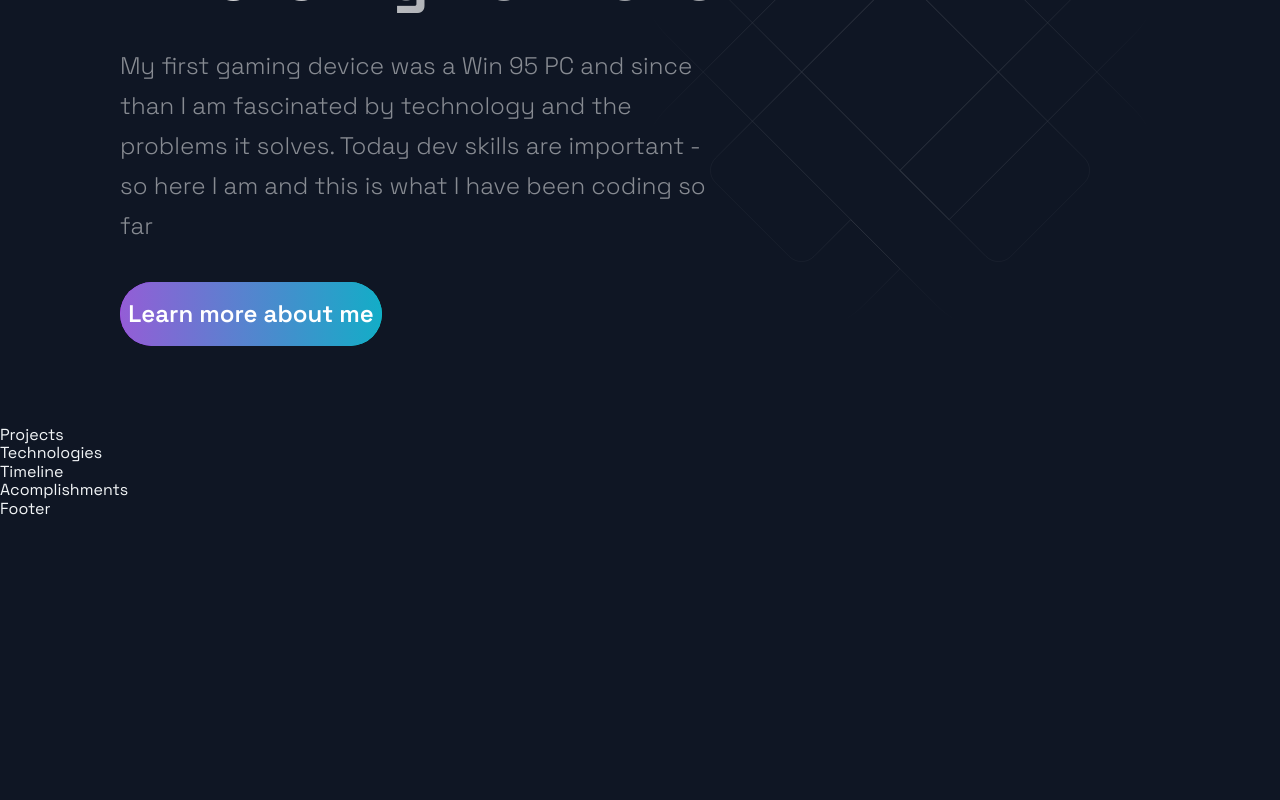
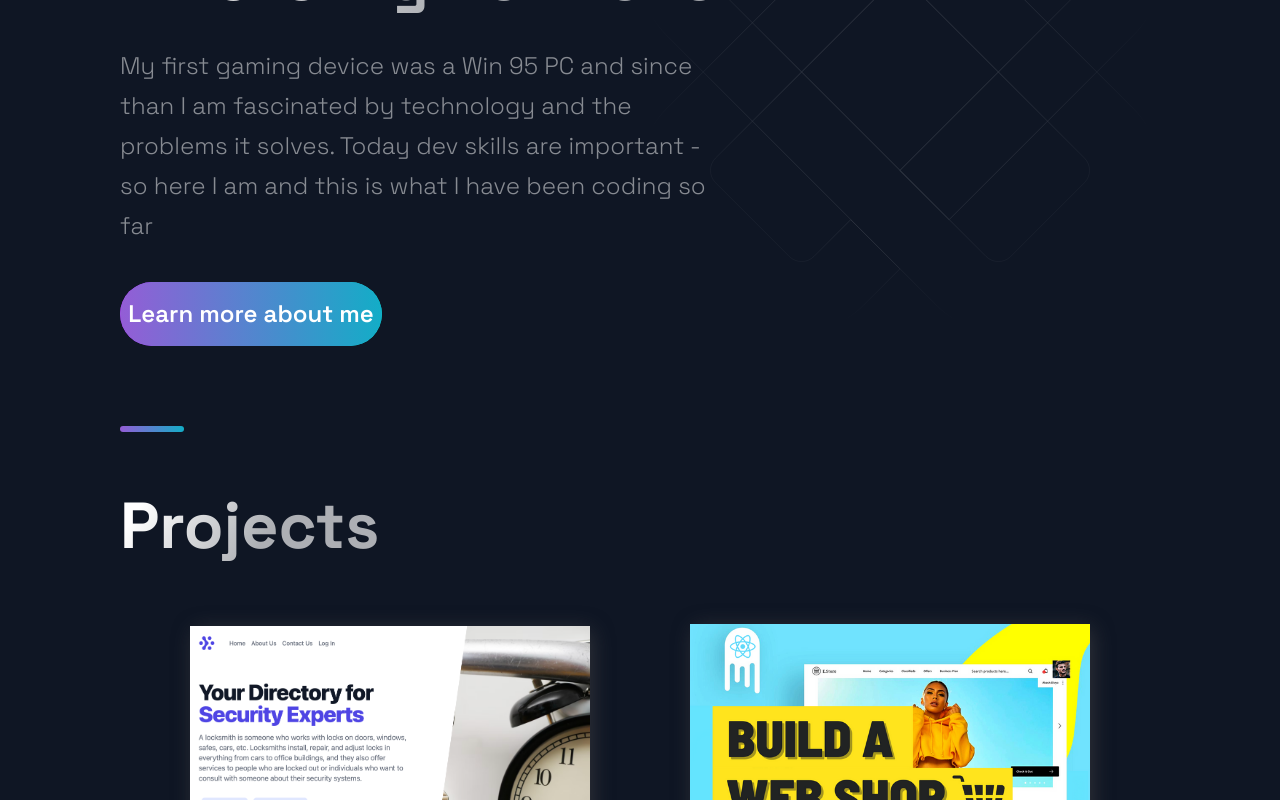
Before and after one commit to alexanderpuschkinberlin/my-portfolio, a Next.js app: page / in a window 1280 px wide. Shown: the part 300-1100 px from the top of the page. Before the commit the page ends 819 px from the top, so only its background shows below. Built offline with nearby package versions, Linux system fonts and the light colour scheme.

Commit message:
add more projects

```diff
--- a/src/components/Projects/Projects.js
+++ b/src/components/Projects/Projects.js
@@ -1,13 +1,56 @@
-import React from 'react';
+import React from "react";
 
-import { BlogCard, CardInfo, ExternalLinks, GridContainer, HeaderThree, Hr, Tag, TagList, TitleContent, UtilityList, Img } from './ProjectsStyles';
-import { Section, SectionDivider, SectionTitle } from '../../styles/GlobalComponents';
-import { projects } from '../../constants/constants';
+import {
+  BlogCard,
+  CardInfo,
+  ExternalLinks,
+  GridContainer,
+  HeaderThree,
+  Hr,
+  Tag,
+  TagList,
+  TitleContent,
+  UtilityList,
+  Img,
+} from "./ProjectsStyles";
+import {
+  Section,
+  SectionDivider,
+  SectionTitle,
+} from "../../styles/GlobalComponents";
+import { projects } from "../../constants/constants";
 
 const Projects = () => (
-  <div>
-    Projects
-  </div>
+  <Section nopadding id="projects">
+    <SectionDivider />
+    <SectionTitle main>Projects</SectionTitle>
+    <GridContainer>
+      {projects.map((p, i) => {
+        return (
+          <BlogCard key={i}>
+            <Img src={p.image} />
+            <TitleContent>
+              <HeaderThree title>{p.title}</HeaderThree>
+              <Hr />
+            </TitleContent>
+            <CardInfo className="card-info">{p.description}</CardInfo>
+            <div>
+              <TitleContent>Stack</TitleContent>
+              <TagList>
+                {p.tags.map((t, i) => {
+                  return <Tag key={i}>{t}</Tag>;
+                })}
+              </TagList>
+            </div>
+            <UtilityList>
+              <ExternalLinks href={p.visit}>App</ExternalLinks>
+              <ExternalLinks href={p.source}>Source</ExternalLinks>
+            </UtilityList>
+          </BlogCard>
+        );
+      })}
+    </GridContainer>
+  </Section>
 );
 
 export default Projects;
--- a/src/components/Projects/ProjectsStyles.js
+++ b/src/components/Projects/ProjectsStyles.js
@@ -1,11 +1,11 @@
-import styled from 'styled-components';
+import styled from "styled-components";
 
 export const Img = styled.img`
-  width:100%;
-  height:100%;
+  width: 100%;
+  height: 100%;
   object-fit: cover;
   overflow: hidden;
-`
+`;
 
 export const GridContainer = styled.section`
   display: grid;
@@ -20,8 +20,7 @@ row-gap: 3rem;
     padding: 2rem;
     padding-bottom: 0;
   }
-
-`
+`;
 export const BlogCard = styled.div`
   border-radius: 10px;
   box-shadow: 3px 3px 20px rgba(80, 78, 78, 0.5);
@@ -35,16 +34,14 @@ export const TitleContent = styled.div`
   text-align: center;
   z-index: 20;
   width: 100%;
-
 `;
-
 
 export const HeaderThree = styled.h3`
   font-weight: 500;
   letter-spacing: 2px;
   color: #9cc9e3;
-  padding: .5rem 0;
-  font-size: ${(props) => props.title ? '3rem' : '2rem'};
+  padding: 0.5rem 0;
+  font-size: ${(props) => (props.title ? "3rem" : "2rem")};
 `;
 
 export const Hr = styled.hr`
@@ -59,12 +56,11 @@ export const Intro = styled.div`
   width: 170px;
   margin: 0 auto;
   color: #dce3e7;
-  font-family: 'Droid Serif', serif;
+  font-family: "Droid Serif", serif;
   font-size: 13px;
   font-style: italic;
   line-height: 18px;
 `;
-
 
 export const CardInfo = styled.p`
   width: 100%;
@@ -74,11 +70,9 @@ export const CardInfo = styled.p`
   line-height: 24px;
   text-align: justify;
   @media ${(props) => props.theme.breakpoints.sm} {
-    padding:.3rem
-
+    padding: 0.3rem;
   }
 `;
-
 
 export const UtilityList = styled.ul`
   list-style-type: none;
@@ -89,15 +83,14 @@ export const UtilityList = styled.ul`
 `;
 
 export const ExternalLinks = styled.a`
-color:#d4c0c0;
+  color: #d4c0c0;
   font-size: 1.6rem;
-padding:1rem 1.5rem;
+  padding: 1rem 1.5rem;
   background: #6b3030;
   border-radius: 15px;
   transition: 0.5s;
-&:hover{
+  &:hover {
     background: #801414;
-
   }
 `;
 
@@ -105,8 +98,8 @@ export const TagList = styled.ul`
   display: flex;
   justify-content: space-around;
   padding: 2rem;
-`
+`;
 export const Tag = styled.li`
   color: #d8bfbf;
   font-size: 1.5rem;
-`
+`;
--- a/src/constants/constants.js
+++ b/src/constants/constants.js
@@ -1,46 +1,55 @@
 export const projects = [
   {
-    title: 'MERN Memories',
-    description: "Using React, Node.js, Express & MongoDB you'll learn how to build a Full Stack MERN Application - from start to finish. The App is called Memories and it is a simple social media app that allows users to post interesting events that happened in their lives.",
-      image: '/images/1.png',
-      tags: ['Mongo', 'Express', 'React', 'Node'],
-    source: 'https://google.com',
-    visit: 'https://google.com',
+    title: "Universal Directory",
+    description:
+      "Let's imagine a fullstack app that allows you to create a directory for any topic that you might think of. And this is exactly what that project was all about.",
+    image: "/images/1.png",
+    tags: ["MySQL", "Express", "Handlebars", "Node", "TailwindCSS"],
+    source: "https://github.com/alexanderpuschkinberlin/universal-directory",
+    visit: "https://obscure-thicket-70245.herokuapp.com/",
     id: 0,
   },
   {
-    title: 'E-Commerce',
-    description:"While building it you're going to learn many advanced React & JavaScript topics, as well as how to use Stripe for card transactions. On top of that, at the end of the video, you will have this unique and complex webshop app that you will be able to add to your portfolio. And trust me, e-commerce applications are impressive.",
-    image: '/images/2.png',
-    tags: ['React', 'JavaScript'],
-    source: 'https://google.com',
-    visit: 'https://google.com',
+    title: "PredictionsApp",
+    description:
+      "Future has always facinated humankind in the past. Even today we do talk with friends about the near and distant future - so why not giving this content a place? So here we are - hour PredictionsApp",
+    image: "/images/2.png",
+    tags: ["React", "JavaScript", "Material UI", "AI", "GiphyAPI"],
+    source: "https://github.com/ZahraMammadli/predict-future",
+    visit: "https://heroku.com",
     id: 1,
   },
   {
-    title: 'WebRTC App',
-    description: "This is a code repository for the corresponding YouTube video. In this tutorial, we're going to build and deploy a React Video Chat Application using WebRTC.",
-      image: '/images/3.jpg',
-      tags: ['React', 'WebRTC'],
-    source: 'https://google.com',
-    visit: 'https://google.com',
+    title: "Pocket Card App",
+    description:
+      "Medical practitioners oftentimes use pocket cards to quickly access information on guidelines or manuels of complex medical devices. Now instead of carrieng those printed cards we decided to digitize them in a app :)",
+    image: "/images/3.jpg",
+    tags: [
+      "Javascript",
+      "jQuery",
+      "Materialize CSS",
+      "API Access of Covid Data",
+    ],
+    source: "https://github.com/alexanderpuschkinberlin/Pocket-Card-App",
+    visit:
+      "https://alexanderpuschkinberlin.github.io/Pocket-Card-App/index.html",
     id: 2,
   },
   {
-    title: 'Unichat',
-    description: "This is a code repository for the corresponding video tutorial. In this video, we will create a full Realtime Chat Application",
-    image: '/images/4.jpg',
-    tags: ['React', 'ChatEngine', 'Firebase'],
-    source: 'https://google.com',
-    visit: 'https://google.com',
+    title: "Tech Blog",
+    description: "",
+    image: "/images/4.jpg",
+    tags: ["Javascript", "MySQL2", "Express-Handlebars", "bcrypt"],
+    source: "https://github.com/alexanderpuschkinberlin/tech-blog",
+    visit: "https://evening-waters-69184.herokuapp.com/",
     id: 3,
   },
 ];
 
 export const TimeLineData = [
-  { year: 2017, text: 'Started my journey', },
-  { year: 2018, text: 'Worked as a freelance developer', },
-  { year: 2019, text: 'Founded JavaScript Mastery', },
-  { year: 2020, text: 'Shared my projects with the world', },
-  { year: 2021, text: 'Started my own platform', },
+  { year: 2017, text: "Started my journey" },
+  { year: 2018, text: "Worked as a freelance developer" },
+  { year: 2019, text: "Founded JavaScript Mastery" },
+  { year: 2020, text: "Shared my projects with the world" },
+  { year: 2021, text: "Started my own platform" },
 ];
```
Also changed, not shown: src/layout/LayoutStyles.js (+4 -4 lines), public/images/1.png. Lines whose indentation alone changed are shown as unchanged.
